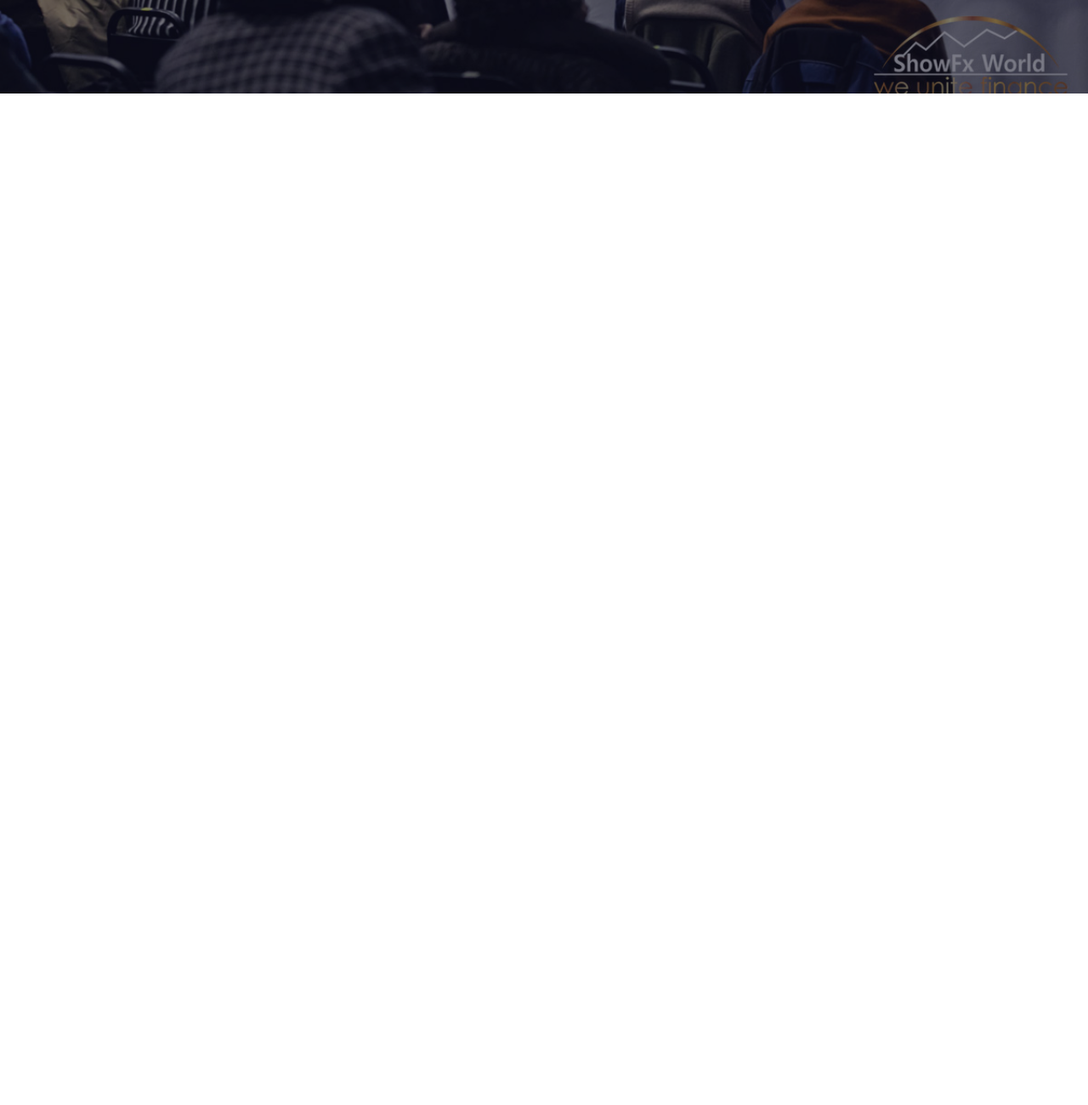
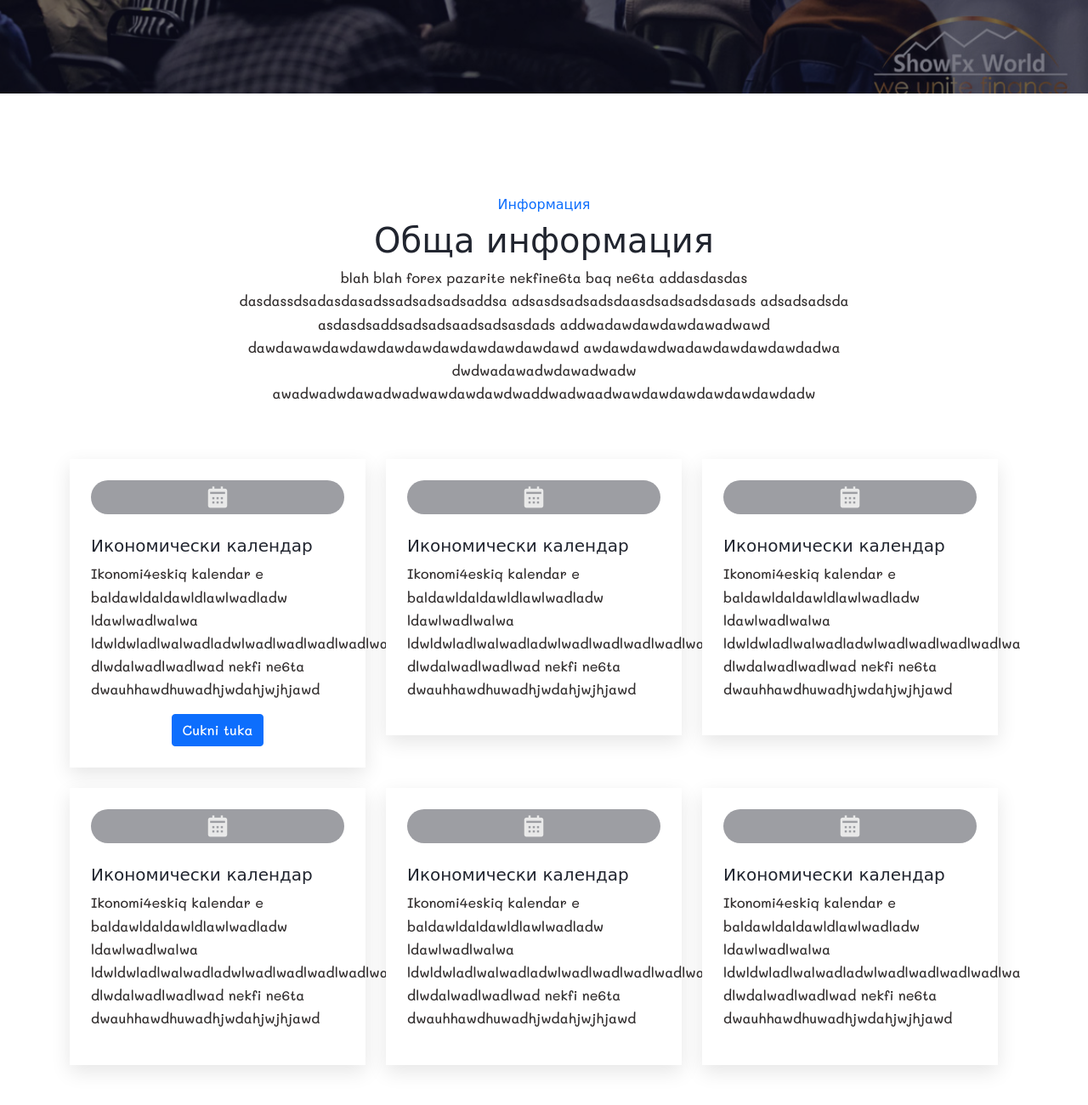
Before and after one commit to nikthe883/nikthe883.github.io, a plain HTML site: page index.html in a window 1280 px wide. Shown: the part 766-2066 px from the top of the page at 85% size. Before the commit the page ends 876 px from the top, so only its background shows below. Drawn offline with nearby package versions, Linux system fonts and the light colour scheme; a script that the page names is missing.

Commit message:
added information and some buttons

```diff
--- a/index.css
+++ b/index.css
@@ -5,6 +5,7 @@
     --dark: #21252f;
     --body: rgb(49, 45, 45);
     --box-shadow: 0 8px 22px rgba(0,0,0,0.1);
+    --primary
 }
 
 body{
@@ -13,6 +14,7 @@ body{
     color: var(--body);
 }
 
+h1,h2,h3,h4,h5,h6,
 .display-4{
     color: var(--dark);
 }
@@ -21,7 +23,9 @@ a {
     color: var(--dark);
     text-decoration: none;
 }
-
+. .navbar{
+    box-shadow: var(--box-shadow);
+}
 .navbar .nav-link{
     font-size: 20;
     font-weight: 600;
@@ -46,3 +50,34 @@ a {
     background-color:rgba(19, 18, 39, 0.555);
     z-index: -1;
 }
+
+section {
+    padding-top: 120px;
+    padding-bottom: 120px;
+}
+
+.card-effect {
+    box-shadow: var(--box-shadow);
+    background-color: rgb(255, 255, 255);
+    padding: 25px;
+    transition:  all 0.35s ease;
+}
+
+.card-effect:hover {
+    box-shadow: none;
+    transform: translateY(5px);
+
+}
+
+.iconbox {
+    width: 100%;
+    height: 40px;
+    display: flex;
+    align-items: center;
+    justify-content: center;
+    background-color: #9d9ea3;
+    color: rgb(233, 233, 233);
+    font-size: 30px;
+    border-radius: 100px;
+
+}
--- a/index.html
+++ b/index.html
@@ -9,13 +9,15 @@
 
   <link href="https://cdn.jsdelivr.net/npm/bootstrap@5.0.2/dist/css/bootstrap.min.css" rel="stylesheet"
     integrity="sha384-EVSTQN3/azprG1Anm3QDgpJLIm9Nao0Yz1ztcQTwFspd3yD65VohhpuuCOmLASjC" crossorigin="anonymous">
-    <link rel="stylesheet" href="index.css">
+  <link href='https://unpkg.com/boxicons@2.1.2/css/boxicons.min.css' rel='stylesheet'>
+
+  <link rel="stylesheet" href="index.css">
   <title>rumen</title>
 </head>
 
 <body>
   <!--Navigation Bar-->
-  <nav class="navbar navbar-expand-lg py-3 navbar-light bg-light">
+  <nav class="navbar navbar-expand-lg py-3 navbar-light bg-white sticky-top">
     <div class="container-fluid">
       <a class="navbar-brand">Rumen's site</a>
       <button class="navbar-toggler" type="button" data-bs-toggle="collapse" data-bs-target="#navbarNav"
@@ -34,7 +36,7 @@
             <a class="nav-link" href="#">Копи търговия</a>
           </li>
           <li class="nav-item">
-            <a class="nav-link" href="#">Информация</a>
+            <a class="nav-link" href="#information">Информация</a>
           </li>
           <li class="nav-item">
             <a class="nav-link" href="#">Форум</a>
@@ -56,19 +58,152 @@
   <!--Text Page-->
   <div class="hero vh-100 d-flex ">
     <div class="container">
-    <div class="row">
-      <div class="col-lg-6">
-        <h1 class="display-4 text-white">Nekuv inspirationl text ili nqkakwo zaglavie ili kakvoto iska6 fonta moje6 da go smeni6</h1>
+      <div class="row">
+        <div class="col-lg-6">
+          <h1 class="display-4 text-white">Nekuv inspirationl text ili nqkakwo zaglavie ili kakvoto iska6 fonta moje6 da
+            go smeni6</h1>
+        </div>
       </div>
-    </div>
     </div>
   </div>
   <!--End Text Page-->
 
+  <section id="information">
+    <div class="container">
+      <div class="row mb-5">
+        <div class="col-8 mx-auto text-center">
+          <h6 class="text-primary">Информация</h6>
+          <h1>Обща информация</h1>
+          <p>blah blah forex pazarite nekfine6ta baq ne6ta addasdasdas
+            dasdassdsadasdasadssadsadsadsaddsa
+            adsasdsadsadsdaasdsadsadsdasads adsadsadsda
+            asdasdsaddsadsadsaadsadsasdads addwadawdawdawdawadwawd
+            dawdawawdawdawdawdawdawdawdawdawdawd awdawdawdwadawdawdawdawdadwa dwdwadawadwdawadwadw
+            awadwadwdawadwadwawdawdawdwaddwadwaadwawdawdawdawdawdawdadw
+
+          </p>
+        </div>
+        <div class="row g-4">
+          <div class="col-lg-4 col-sm-6">
+            <div class="service card-effect">
+              <div class="iconbox ">
+                <i class='bx bxs-calendar'></i>
+              </div>
+
+              <h5 class="mt-4 mb-2">Икономически календар</h5>
+              <p>Ikonomi4eskiq kalendar e baldawldaldawldlawlwadladw
+                ldawlwadlwalwa
+                ldwldwladlwalwadladwlwadlwadlwadlwadlwa
+                dlwdalwadlwadlwad nekfi ne6ta dwauhhawdhuwadhjwdahjwjhjawd
+
+              </p>
+              <p>
+              <div class="text-center">
+                <button type="button" class="btn btn-primary" data-bs-toggle="collapse" data-bs-target="#demo">Cukni tuka</button>
+                </div>
+
+                </script>
+                <div class="collapse" id="demo">
+                  <div id="economicCalendarWidget"></div>
+                </div>
+
+            </div>
+          </div>
+          <div class="col-lg-4 col-sm-6">
+            <div class="service card-effect">
+              <div class="iconbox ">
+                <i class='bx bxs-calendar'></i>
+              </div>
+              <h5 class="mt-4 mb-2">Икономически календар</h5>
+              <p>Ikonomi4eskiq kalendar e baldawldaldawldlawlwadladw
+                ldawlwadlwalwa
+                ldwldwladlwalwadladwlwadlwadlwadlwadlwa
+                dlwdalwadlwadlwad nekfi ne6ta dwauhhawdhuwadhjwdahjwjhjawd
+
+              </p>
+            </div>
+          </div>
+          <div class="col-lg-4 col-sm-6">
+            <div class="service card-effect">
+              <div class="iconbox ">
+                <i class='bx bxs-calendar'></i>
+              </div>
+              <h5 class="mt-4 mb-2">Икономически календар</h5>
+              <p>Ikonomi4eskiq kalendar e baldawldaldawldlawlwadladw
+                ldawlwadlwalwa
+                ldwldwladlwalwadladwlwadlwadlwadlwadlwa
+                dlwdalwadlwadlwad nekfi ne6ta dwauhhawdhuwadhjwdahjwjhjawd
+
+              </p>
+
+            </div>
+          </div>
+          <div class="col-lg-4 col-sm-6">
+            <div class="service card-effect">
+              <div class="iconbox ">
+                <i class='bx bxs-calendar'></i>
+              </div>
+              <h5 class="mt-4 mb-2">Икономически календар</h5>
+              <p>Ikonomi4eskiq kalendar e baldawldaldawldlawlwadladw
+                ldawlwadlwalwa
+                ldwldwladlwalwadladwlwadlwadlwadlwadlwa
+                dlwdalwadlwadlwad nekfi ne6ta dwauhhawdhuwadhjwdahjwjhjawd
+
+              </p>
+
+            </div>
+          </div>
+          <div class="col-lg-4 col-sm-6">
+            <div class="service card-effect">
+              <div class="iconbox ">
+                <i class='bx bxs-calendar'></i>
+              </div>
+              <h5 class="mt-4 mb-2">Икономически календар</h5>
+              <p>Ikonomi4eskiq kalendar e baldawldaldawldlawlwadladw
+                ldawlwadlwalwa
+                ldwldwladlwalwadladwlwadlwadlwadlwadlwa
+                dlwdalwadlwadlwad nekfi ne6ta dwauhhawdhuwadhjwdahjwjhjawd
+
+              </p>
+
+            </div>
+          </div>
+          <div class="col-lg-4 col-sm-6">
+            <div class="service card-effect">
+              <div class="iconbox ">
+                <i class='bx bxs-calendar'></i>
+              </div>
+              <h5 class="mt-4 mb-2">Икономически календар</h5>
+              <p>Ikonomi4eskiq kalendar e baldawldaldawldlawlwadladw
+                ldawlwadlwalwa
+                ldwldwladlwalwadladwlwadlwadlwadlwadlwa
+                dlwdalwadlwadlwad nekfi ne6ta dwauhhawdhuwadhjwdahjwjhjawd
+
+              </p>
+
+            </div>
+          </div>
+        </div>
+      </div>
+
+  </section>
+
+  <!-- Economic Calendar Widget BEGIN -->
+
+  <!-- Economic Calendar Widget END -->
   <script src="https://cdn.jsdelivr.net/npm/bootstrap@5.0.2/dist/js/bootstrap.bundle.min.js"
     integrity="sha384-MrcW6ZMFYlzcLA8Nl+NtUVF0sA7MsXsP1UyJoMp4YLEuNSfAP+JcXn/tWtIaxVXM" crossorigin="anonymous">
+
   </script>
-
+  <script type="text/javascript" src="https://www.tradays.com/c/js/widgets/calendar/widget.js?9"></script>
+  <script type="text/javascript">
+    new economicCalendar({
+      width: "800",
+      height: "400",
+      mode: 1,
+      lang: "en"
+    });
+  </script>
 
 </body>
 
```
